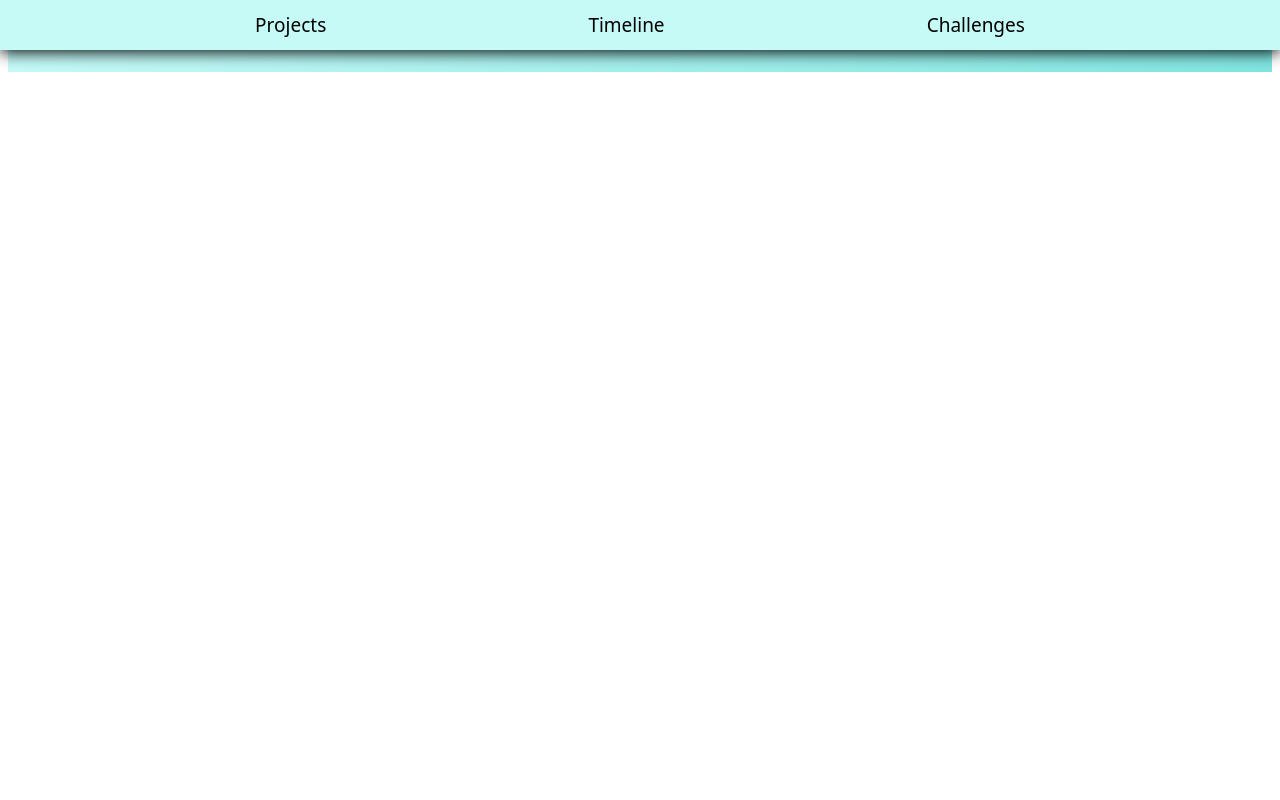
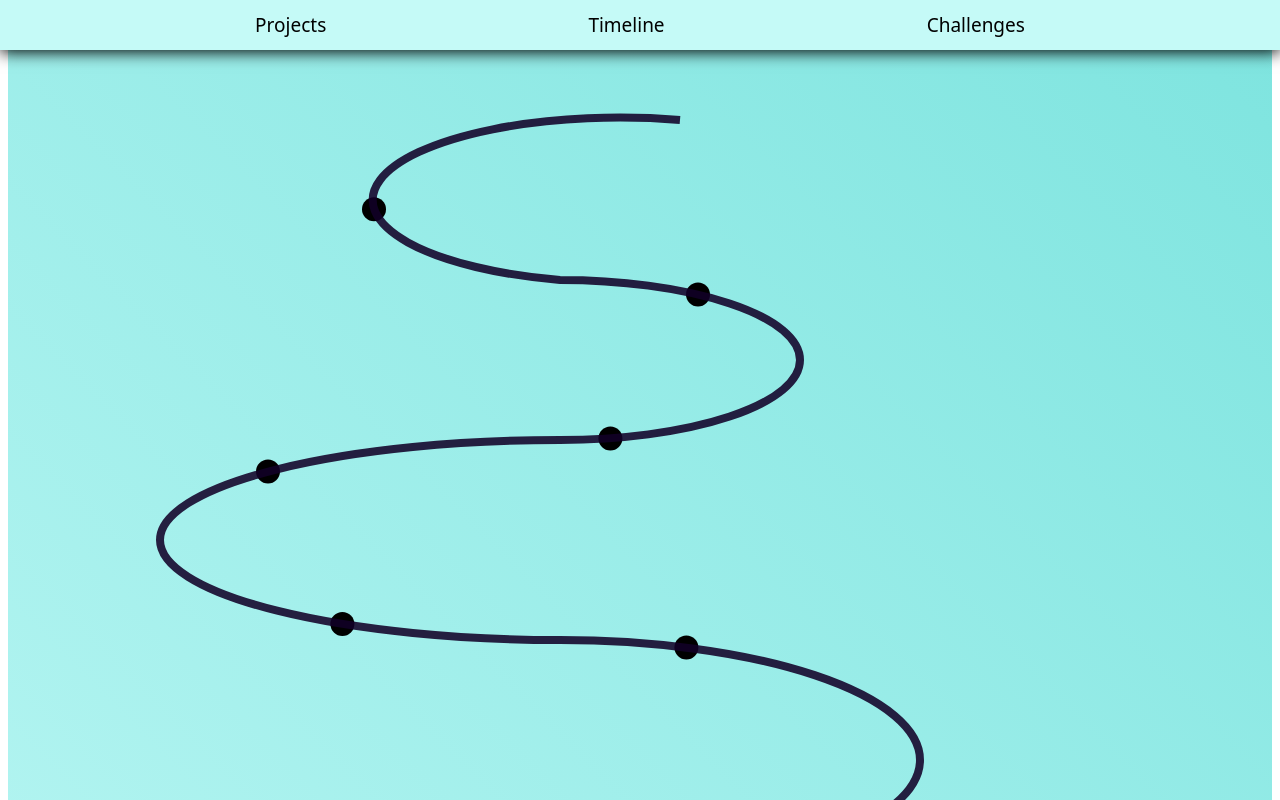
Before and after one commit to mathematiCode/Portfolio, a React (Vite) app in the folder my-portfolio/: page /timeline in a window 1280 px wide. Shown: the top 800 px of the page. Built offline with nearby package versions, Linux system fonts and the light colour scheme.

Commit message:
add curvy timeline

```diff
--- a/my-portfolio/package.json
+++ b/my-portfolio/package.json
@@ -10,6 +10,8 @@
     "preview": "vite preview"
   },
   "dependencies": {
+    "@radix-ui/react-popover": "^1.1.15",
+    "lodash": "^4.17.21",
     "react": "^19.2.0",
     "react-dom": "^19.2.0",
     "react-router": "^7.9.6"
--- /dev/null
+++ b/my-portfolio/src/Dot.tsx
@@ -0,0 +1,21 @@
+interface Book {
+  title: string;
+  author: string;
+}
+
+interface Snapshot {
+  startDate: string;
+  endDate: string;
+  learning: string;
+  projects: string[];
+  books: Book[];
+  questions: string[];
+  point: { x: number; y: number };
+}
+
+function Dot({ snapshot }: { x: number; y: number; snapshot: Snapshot }) {
+  const { x, y } = snapshot.point;
+  return <circle cx={x} cy={y} r="0.3" className="dot" />;
+}
+
+export default Dot;
--- a/my-portfolio/src/TimelinePage.tsx
+++ b/my-portfolio/src/TimelinePage.tsx
@@ -1,9 +1,53 @@
 import Navbar from './Navbar';
+import Dot from './Dot';
+import timeline from '../timeline.json';
+import { useRef, useEffect } from 'react';
+//import { range } from 'lodash';
 
-function TimelinePage({}) {
+function TimelinePage() {
+  const pathRef = useRef(null);
+
+  // useEffect(() => {
+  //   const path = pathRef.current;
+  //   const totalLength = path.getTotalLength();
+
+  //   const points = [];
+  //   for (let i = 1; i <= 15; i++) {
+  //     let point = path.getPointAtLength(totalLength * (i / 15));
+  //     point = { x: point.x.toFixed(2), y: point.y.toFixed(2) };
+  //     points.push(point);
+  //   }
+  //   console.log(points);
+  // });
+
   return (
     <>
       <Navbar />
+      <svg
+        viewBox="-5 0 30 40"
+        preserveAspectRatio="none"
+        style={{ width: '100%', height: '100%' }}
+      >
+        {timeline.map(snapshot => {
+          return <Dot key={snapshot.startDate} snapshot={snapshot} />;
+        })}
+        <path
+          ref={pathRef}
+          d="
+            M 11,2
+            A 3 1 0 0 0 8 6
+            A 3 1 0 0 1 8 10
+            A 4 1 0 0 0 8 15
+            A 3 1 0 0 1 8 21
+            A 3 1 0 0 0 8 25
+            A 5 1 0 0 1 8 30
+            A 5 1 0 0 0 10 34
+          "
+          fill="none"
+          stroke="currentColor"
+          strokeWidth="0.2"
+        />
+      </svg>
     </>
   );
 }
--- a/my-portfolio/src/index.css
+++ b/my-portfolio/src/index.css
@@ -13,7 +13,6 @@
 }
 
 a {
-  /* color: teal; */
   color: black;
   text-decoration: none;
   font-weight: 600;
@@ -113,6 +112,7 @@ a:hover {
   top: 0px;
   left: 0px;
   right: 0px;
+  z-index: 2;
 }
 
 .navbar > a {
@@ -122,3 +122,10 @@ a:hover {
   font-weight: 400;
   font-size: 19px;
 }
+
+.dot {
+  border-radius: 100%;
+  border: solid red 2px;
+  box-shadow: 5px 5px 15px 15px white;
+  cursor: pointer;
+}
--- a/my-portfolio/timeline.json
+++ b/my-portfolio/timeline.json
@@ -6,13 +6,17 @@
     "projects": ["equation-from-table"],
     "books": [
       {
-        "name": "The Pragmatic Programmer (I only made it halfway through)",
+        "title": "The Pragmatic Programmer (I only made it halfway through)",
         "author": "David Thomas and Andrew Hunt"
       }
     ],
     "questions": [
       "How do I create inputs for the user to interact with the site? And outputs to display things to them? (I was misled into learning Javascript before HTML and CSS)"
-    ]
+    ],
+    "point": {
+      "x": 3.35,
+      "y": 4.23
+    }
   },
   {
     "startDate": "2024-05-25",
@@ -23,7 +27,11 @@
     "questions": [
       "How do I wireframe a website?",
       "How do I make my website intuitive for users?"
-    ]
+    ],
+    "point": {
+      "x": 11.45,
+      "y": 6.36
+    }
   },
   {
     "startDate": "2024-06-05",
@@ -40,7 +48,11 @@
       "How do I center a div in <fill in the blank scenario>?",
       "How do I make sure my website is accessible with semantic HTML?",
       "How do I integrate data from a JSON file?"
-    ]
+    ],
+    "point": {
+      "x": 9.26,
+      "y": 9.96
+    }
   },
   {
     "startDate": "2024-06-26",
@@ -51,7 +63,11 @@
     "questions": [
       "How do I keep track of error states across the application when a few different user inputs can affect whether a set of inputs is considered an error state?",
       "How do I use event handlers to update the state with each change in input?"
-    ]
+    ],
+    "point": {
+      "x": 0.7,
+      "y": 10.79
+    }
   },
   {
     "startDate": "2024-07-08",
@@ -60,7 +76,7 @@
     "projects": ["visual-fraction-libary"],
     "books": [
       {
-        "name": "Start Small Stay Small",
+        "title": "Start Small Stay Small",
         "author": "Rob Walling"
       }
     ],
@@ -71,7 +87,11 @@
       "Which parts of this would be made easier with something like React?",
       "How do I make my SVG generated images fit well on any screen size and allow the user to customize the image size as well?",
       "How do I ensure evenly spaced items (like circles) with varying quantities and image dimensions?"
-    ]
+    ],
+    "point": {
+      "x": 2.56,
+      "y": 14.6
+    }
   },
   {
     "startDate": "2024-09-22",
@@ -80,11 +100,11 @@
     "projects": ["visual-fraction-libary"],
     "books": [
       {
-        "name": "Intuitive Design",
+        "title": "Intuitive Design",
         "author": "Everett N. McKay"
       },
       {
-        "name": "Database Design for Mere Mortals (first 3 chapters)",
+        "title": "Database Design for Mere Mortals (first 3 chapters)",
         "author": "Michael J. Hernandez"
       }
     ],
@@ -93,7 +113,11 @@
       "How can I use my user analytics and session replays to make meaningful improvements to my website?",
       "How do I decide when to be `done` with a project even if it's not perfect?",
       "Am I ready to start learning React? Backend?"
-    ]
+    ],
+    "point": {
+      "x": 11.16,
+      "y": 15.19
+    }
   },
   {
     "startDate": "2024-10-10",
@@ -102,14 +126,18 @@
     "projects": ["wordle"],
     "books": [
       {
-        "name": "The Pragmatic Programmer (again)",
+        "title": "The Pragmatic Programmer (again)",
         "author": "David Thomas and Andrew Hunt"
       }
     ],
     "questions": [
       "When do I need to use useEffect?",
       "When do I need to use useRef?"
-    ]
+    ],
+    "point": {
+      "x": 16.01,
+      "y": 19.37
+    }
   },
   {
     "startDate": "2024-11-18",
@@ -118,14 +146,18 @@
     "projects": ["just-desserts", "job-listings", "mortgage-calculator"],
     "books": [
       {
-        "name": "Secrets of the Javascript Ninja",
+        "title": "Secrets of the Javascript Ninja",
         "author": "John Resig, Bear Bibeault, Josip Maras"
       }
     ],
     "questions": [
       "What are good use cases for custom hooks?",
       "Should I make these two functionally similar but visually a little different UI components two different components or have a few conditionals to handle the difference?"
-    ]
+    ],
+    "point": {
+      "x": 7.63,
+      "y": 21.0
+    }
   },
   {
     "startDate": "2025-01-06",
@@ -134,7 +166,7 @@
     "projects": ["frectangles"],
     "books": [
       {
-        "name": "The Unicorn Project (fiction about tech debt)",
+        "title": "The Unicorn Project (fiction about tech debt)",
         "author": "Gene Kim"
       }
     ],
@@ -145,7 +177,11 @@
       "How do I allow the boards and pieces to be generated dynamically from my levels.json?",
       "How do I adjust the CSS of the board so it has the right border for any given board shape (with missing corners, inside, etc)?",
       "How do I set the unit size for each level to fit on various screen sizes and to accommodate the various board dimensions and number of pieces?"
-    ]
+    ],
+    "point": {
+      "x": 3.69,
+      "y": 24.39
+    }
   },
   {
     "startDate": "2025-02-06",
@@ -154,7 +190,7 @@
     "projects": ["lesson-links"],
     "books": [
       {
-        "name": "Clean Code",
+        "title": "Clean Code",
         "author": "Robert C. Martin"
       }
     ],
@@ -165,7 +201,11 @@
       "What should be considered a branch?",
       "Can I or should I collaborate with someone else on a branch?",
       "How can Git features and continuous integration help with these challenges?"
-    ]
+    ],
+    "point": {
+      "x": 12.25,
+      "y": 25.15
+    }
   },
   {
     "startDate": "2025-03-07",
@@ -174,7 +214,7 @@
     "projects": ["to-do"],
     "books": [
       {
-        "name": "The Pragmatic Programmer (for a 3rd time)",
+        "title": "The Pragmatic Programmer (for a 3rd time)",
         "title": "David Thomas and Andrew Hunt"
       }
     ],
@@ -183,7 +223,11 @@
       "What's the point of CORS?",
       "What are best practices for setting up a REST API?",
       "How do I use MongoDB?"
-    ]
+    ],
+    "point": {
+      "x": 20.44,
+      "y": 27.26
+    }
   },
   {
     "startDate": "2025-04-16",
@@ -196,7 +240,11 @@
       "Where is the line between unit and integration testing? And integration and end to end testing?",
       "How can we write tests behind a login screen that requires OAUTH (no username and password)?",
       "How do I avoid testing the implementation details in component testing if the cause or effect occurs outside of that component?"
-    ]
+    ],
+    "point": {
+      "x": 12.76,
+      "y": 29.81
+    }
   },
   {
     "startDate": "2025-06-29",
@@ -219,11 +267,19 @@
       "How can I tease apart my state management so each context provider handles it's own state updates and one context provider cannot directly update the state of another?",
       "How can I use component composition to have one ActionsToolbar component wrap around three different puzzle piece components and act as a controller for each of them?",
       "How can I pass a ref to a parent component to allow my controller component to rotate each puzzle piece? (I ended up leaving the ref and rotation animation function in each individual puzzle piece component)."
-    ]
+    ],
+    "point": {
+      "x": 4.14,
+      "y": 30.24
+    }
   },
   {
     "startDate": "2025-09-01",
     "endDate": "current",
-    "learning": ""
+    "learning": "",
+    "point": {
+      "x": 1.42,
+      "y": 33.32
+    }
   }
 ]
```
Also changed, not shown: 1 other file (tests, documents, lock files or other folders).
